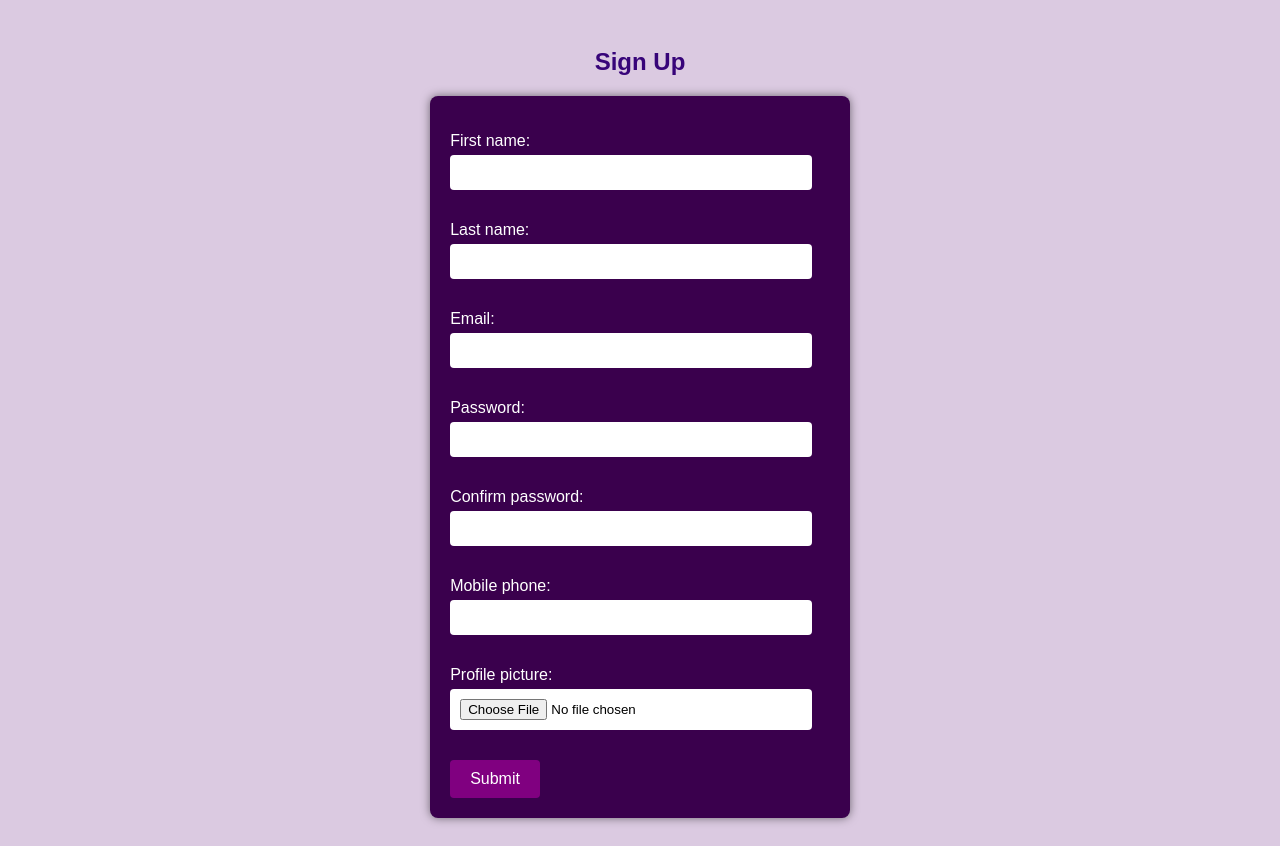
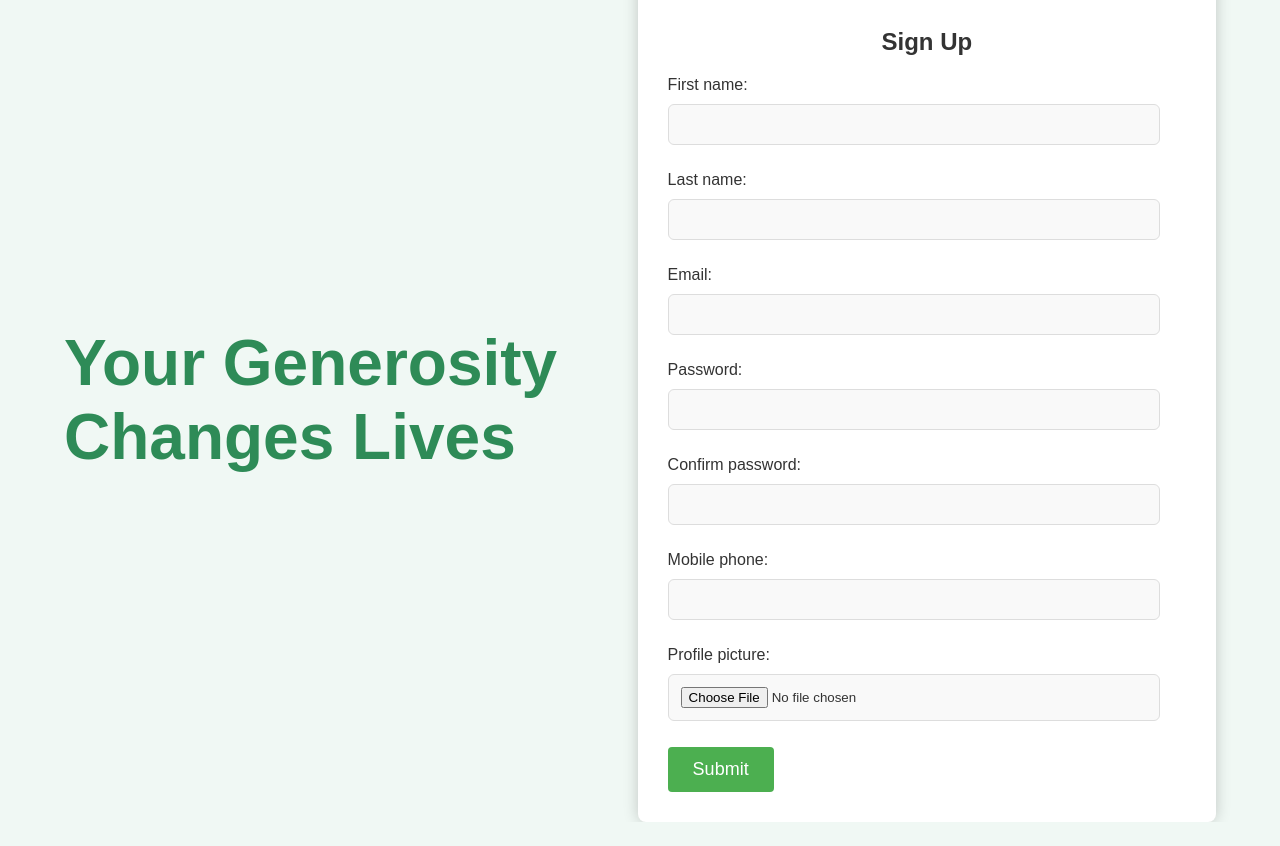
Before and after one commit to Karimsameh100/CrowdFounding, a Django app: page /founding/register/ in a window 1280 px wide. After the commit the page ends 822 px from the top, so only its background shows below. Run offline with Django 5.2, Linux system fonts and the light colour scheme.

Commit message:
style for registeration

```diff
--- a/crowdfounding/founding/templates/founding/registerform.html
+++ b/crowdfounding/founding/templates/founding/registerform.html
@@ -7,72 +7,160 @@
     <title>Sign Up</title>
     <style>
         body {
-            background-color: #dbcae1;
-            /* لون الخلفية بنفسجي غامق */
-            color: #ffffff;
-            /* لون النص أبيض */
+            background-color: #f0f8f4;
+
+            color: #333333;
+
             font-family: 'Arial', sans-serif;
+            margin: 0;
+            padding: 0;
+            display: flex;
+            justify-content: center;
+            align-items: center;
+            height: 100vh;
             text-align: center;
-            padding: 20px;
         }
 
-        h2 {
-            color: #370479;
-            /* لون العنوان بنفسجي فاتح */
+        .container {
+            display: flex;
+            justify-content: space-between;
+            align-items: center;
+            width: 90%;
+            max-width: 1200px;
         }
 
-        form {
-            background-color: #3a004d;
-            /* خلفية النموذج بنفسجي غامق */
-            padding: 20px;
+        .form-container {
+            background-color: #ffffff;
+
+            padding: 30px;
             border-radius: 8px;
-            display: inline-block;
             text-align: left;
-            box-shadow: 0px 0px 10px rgba(0, 0, 0, 0.5);
+            box-shadow: 0px 0px 15px rgba(0, 0, 0, 0.2);
+            width: 45%;
         }
 
-        form p {
-            margin-bottom: 15px;
+        .form-container input[type="text"],
+        .form-container input[type="email"],
+        .form-container input[type="password"],
+        .form-container input[type="file"] {
+            width: 90%;
+            padding: 12px;
+            margin: 10px 0;
+            border: 1px solid #ddd;
+            border-radius: 6px;
+            background-color: #f9f9f9;
+            color: #333;
         }
 
-        input[type="text"],
-        input[type="email"],
-        input[type="password"],
-        input[type="file"] {
-            width: 90%;
-            padding: 10px;
-            margin: 5px 0 15px 0;
+        .form-container button[type="submit"] {
+            background-color: #4CAF50;
+
+            color: #ffffff;
+            padding: 12px 25px;
             border: none;
             border-radius: 4px;
-            background-color: #fff;
-            color: #000;
+            cursor: pointer;
+            font-size: 18px;
         }
 
-        button[type="submit"] {
-            background-color: #800080;
-            /* لون الزر بنفسجي */
+        .form-container button[type="submit"]:hover {
+            background-color: #45a049;
+
+        }
+
+        .message-container {
+            width: 45%;
+            color: #2e8b57;
+
+            text-align: left;
+        }
+
+        .message-container h2 {
+            font-size: 4rem;
+            margin: 0;
+        }
+
+        .popup {
+            display: none;
+            position: fixed;
+            left: 50%;
+            top: 50%;
+            transform: translate(-50%, -50%);
+            background-color: #ffffff;
+            border: 1px solid #ddd;
+            border-radius: 8px;
+            padding: 30px;
+
+            width: 80%;
+            /* /*  عرض  */
+            max-width: 800px;
+
+            box-shadow: 0px 0px 15px rgba(0, 0, 0, 0.2);
+            z-index: 1000;
+        }
+
+
+        .popup button {
+            background-color: #4CAF50;
+
             color: #ffffff;
             padding: 10px 20px;
             border: none;
             border-radius: 4px;
             cursor: pointer;
-            font-size: 16px;
         }
 
-        button[type="submit"]:hover {
-            background-color: #f33ff3;
-            /* لون الزر عند التمرير */
+        .popup button:hover {
+            background-color: #45a049;
+
+        }
+
+        .popup a {
+            text-decoration: none;
+            color: #4CAF50;
         }
     </style>
 </head>
 
 <body>
-    <h2>Sign Up</h2>
-    <form method="post" enctype="multipart/form-data">
-        {% csrf_token %}
-        {{ form.as_p }}
-        <button type="submit">Submit</button>
-    </form>
+    <div class="container">
+        <div class="message-container">
+            <h2>Your Generosity Changes Lives</h2>
+        </div>
+        <div class="form-container">
+            <h2 style="text-align: center;">Sign Up</h2>
+            <!-- <form method="post" enctype="multipart/form-data"> -->
+            <form id="signup-form" method="post" enctype="multipart/form-data">
+
+                {% csrf_token %}
+                {{ form.as_p }}
+                <button type="submit">Submit</button>
+            </form>
+        </div>
+    </div>
+
+
+    <!-- Popup  -->
+    <div id="success-popup" class="popup">
+        <p>Registration successful!</p>
+        <p>Do you want to <a href="/login">login</a> now?</p>
+        <button onclick="closePopup()">Close</button>
+    </div>
+
+    <script>
+        document.getElementById('signup-form').addEventListener('submit', function (event) {
+            event.preventDefault();
+
+
+
+
+            document.getElementById('success-popup').style.display = 'block';
+        });
+
+        function closePopup() {
+            document.getElementById('success-popup').style.display = 'none';
+        }
+    </script>
 </body>
 
 </html>
--- a/crowdfounding/founding/urls.py
+++ b/crowdfounding/founding/urls.py
@@ -8,6 +8,7 @@ from . import views
 urlpatterns = [
     path('', views.home, name='home'),
     path('register/', register, name='register'),
+    # path('activate/<uidb64>/<token>/', activate, name='activate'),
     path('login/',views.login,name='login'),
     path('projectlist/', views.project_list, name='project_list'),
     path('project/<int:pk>/', views.project_detail, name='project_detail'),
--- a/crowdfounding/founding/views.py
+++ b/crowdfounding/founding/views.py
@@ -2,7 +2,7 @@ from django.shortcuts import render, redirect, get_object_or_404
 from django.http import HttpResponse
 from .forms import ProjectForm,CategoryForm,LoginForm
 from .models import *
-from  django.db.models import Avg
+from  django.db.models import  Avg
 from .models import Project,Category,Rating
 
 # Create your views here.
```
Also changed, not shown: crowdfounding/db.sqlite3, crowdfounding/founding/migrations/0005_myuser_is_active_myuser_last_login_and_more.py (added), crowdfounding/founding/migrations/0006_remove_myuser_is_active_remove_myuser_last_login_and_more.py (added), crowdfounding/media/profile_pictures/vlcsnap-2024-07-22-22h04m35s241_I92yqpP.png (added), crowdfounding/media/profile_pictures/vlcsnap-2024-07-22-23h26m52s952.png (added), crowdfounding/media/profile_pictures/vlcsnap-2024-07-22-23h26m52s952_eZzCuoN.png (added).
